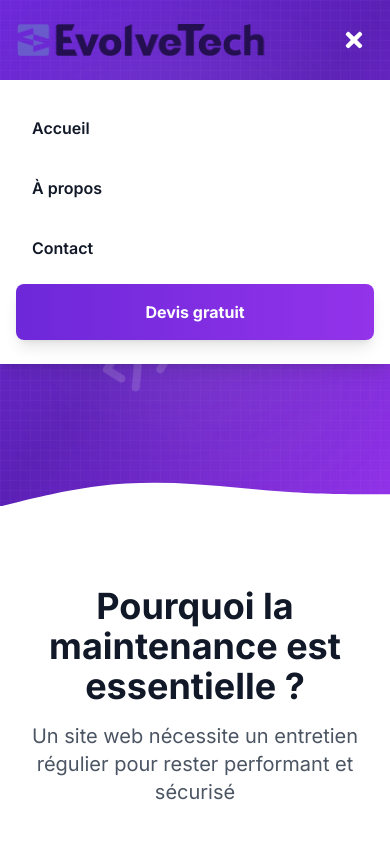
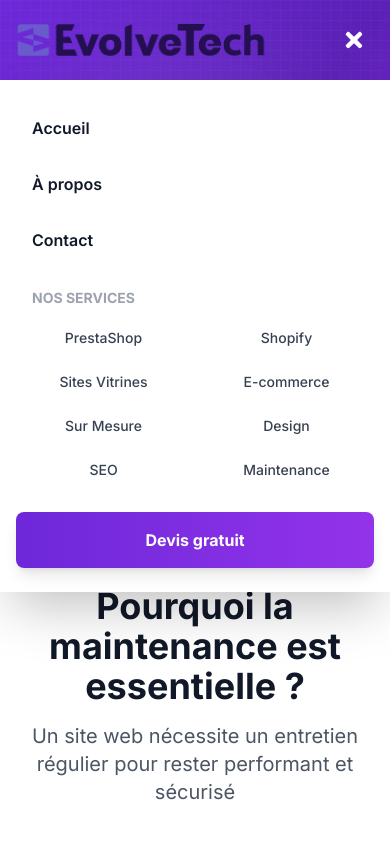
Before and after one commit to RomainKersuzan/refonteevolve, a Next.js app: page /maintenance in a window 390 px wide. Both pictures are taken after a click on the button "Toggle menu". Shown: the top 844 px of the page. Built offline with nearby package versions, Linux system fonts and the light colour scheme.

Commit message:
Mobile: Menu amÃ©liorÃ© avec services, grilles 2 colonnes, animations optimisÃ©es

```diff
--- a/src/app/page.tsx
+++ b/src/app/page.tsx
@@ -355,21 +355,21 @@ export default function Home() {
       </section>
 
       {/* Expertises Section */}
-      <section className="py-20 bg-white">
+      <section className="py-12 sm:py-20 bg-white">
         <div className="container mx-auto px-4 sm:px-6 lg:px-8">
           <motion.div
             initial={{ opacity: 0, y: 20 }}
             whileInView={{ opacity: 1, y: 0 }}
-            viewport={{ once: true }}
+            viewport={{ once: true, margin: "-100px" }}
             transition={{ duration: 0.6 }}
-            className="text-center mb-16"
+            className="text-center mb-12 sm:mb-16"
           >
-            <h2 className="text-4xl md:text-5xl font-bold mb-4 text-gray-900">Nos Expertises</h2>
-            <p className="text-xl text-gray-600 max-w-2xl mx-auto">
+            <h2 className="text-3xl sm:text-4xl md:text-5xl font-bold mb-4 text-gray-900">Nos Expertises</h2>
+            <p className="text-lg sm:text-xl text-gray-600 max-w-2xl mx-auto px-4">
               Des solutions web complètes pour tous vos besoins digitaux
             </p>
           </motion.div>
-          <div className="grid grid-cols-1 md:grid-cols-2 lg:grid-cols-3 gap-8">
+          <div className="grid grid-cols-1 sm:grid-cols-2 lg:grid-cols-3 gap-6 sm:gap-8">
             {expertises.map((expertise, index) => (
               <ExpertiseCard key={index} {...expertise} index={index} />
             ))}
@@ -417,21 +417,21 @@ export default function Home() {
       </section> */}
 
       {/* Team Section */}
-      <section className="py-20 bg-white">
+      <section className="py-12 sm:py-20 bg-white">
         <div className="container mx-auto px-4 sm:px-6 lg:px-8">
           <motion.div
             initial={{ opacity: 0, y: 20 }}
             whileInView={{ opacity: 1, y: 0 }}
-            viewport={{ once: true }}
+            viewport={{ once: true, margin: "-100px" }}
             transition={{ duration: 0.6 }}
-            className="text-center mb-16"
+            className="text-center mb-12 sm:mb-16"
           >
-            <h2 className="text-4xl md:text-5xl font-bold mb-4 text-gray-900">Notre Équipe</h2>
-            <p className="text-xl text-gray-600 max-w-2xl mx-auto">
+            <h2 className="text-3xl sm:text-4xl md:text-5xl font-bold mb-4 text-gray-900">Notre Équipe</h2>
+            <p className="text-lg sm:text-xl text-gray-600 max-w-2xl mx-auto px-4">
               Des experts passionnés au service de vos projets
             </p>
           </motion.div>
-          <div className="grid grid-cols-1 md:grid-cols-2 lg:grid-cols-4 gap-8">
+          <div className="grid grid-cols-2 md:grid-cols-2 lg:grid-cols-4 gap-4 sm:gap-8">
             {team.map((member, index) => (
               <TeamMember key={index} {...member} index={index} />
             ))}
--- a/src/components/ExpertiseCard.tsx
+++ b/src/components/ExpertiseCard.tsx
@@ -20,8 +20,8 @@ const ExpertiseCard = ({ icon: Icon, title, description, link, index, image, ico
     <motion.div
       initial={{ opacity: 0, y: 20 }}
       whileInView={{ opacity: 1, y: 0 }}
-      viewport={{ once: true }}
-      transition={{ duration: 0.5, delay: index * 0.1 }}
+      viewport={{ once: true, margin: "-50px" }}
+      transition={{ duration: 0.5, delay: Math.min(index * 0.1, 0.3) }}
     >
       <Link href={link}>
         <div className="bg-white rounded-xl shadow-lg overflow-hidden hover:shadow-2xl transition-all duration-300 transform hover:-translate-y-2 h-full border border-gray-100 group">
--- a/src/components/Header.tsx
+++ b/src/components/Header.tsx
@@ -134,25 +134,57 @@ const Header = () => {
       <AnimatePresence>
         {isOpen && (
           <motion.div
-            initial={{ opacity: 0, height: 0 }}
-            animate={{ opacity: 1, height: 'auto' }}
-            exit={{ opacity: 0, height: 0 }}
-            className="md:hidden bg-white backdrop-blur-md shadow-lg"
+            initial={{ opacity: 0, y: -20 }}
+            animate={{ opacity: 1, y: 0 }}
+            exit={{ opacity: 0, y: -20 }}
+            transition={{ duration: 0.3 }}
+            className="md:hidden fixed inset-x-0 top-20 bg-white shadow-2xl z-[9998] max-h-[calc(100vh-5rem)] overflow-y-auto"
           >
-            <nav className="container mx-auto px-4 py-6 flex flex-col space-y-3">
+            <nav className="px-4 py-6">
+              {/* Menu principal */}
+              <div className="space-y-2 mb-6">
                 {menuItems.map((item) => (
                   <Link
                     key={item.href}
                     href={item.href}
-                  className="text-gray-900 hover:text-primary-600 font-semibold transition-colors py-3 px-4 rounded-lg hover:bg-gray-50"
+                    className="block text-gray-900 hover:text-primary-600 font-semibold py-3 px-4 rounded-lg hover:bg-gray-50 transition-colors"
                     onClick={() => setIsOpen(false)}
                   >
                     {item.label}
                   </Link>
                 ))}
+              </div>
+
+              {/* Services */}
+              <div className="mb-6">
+                <h3 className="text-sm font-bold text-gray-400 uppercase mb-3 px-4">Nos Services</h3>
+                <div className="grid grid-cols-2 gap-2">
+                  {[
+                    { name: 'PrestaShop', link: '/expertises/prestashop' },
+                    { name: 'Shopify', link: '/expertises/shopify' },
+                    { name: 'Sites Vitrines', link: '/expertises/sites-vitrines' },
+                    { name: 'E-commerce', link: '/expertises/e-commerce' },
+                    { name: 'Sur Mesure', link: '/expertises/solutions-sur-mesure' },
+                    { name: 'Design', link: '/expertises/design-graphique' },
+                    { name: 'SEO', link: '/expertises/seo' },
+                    { name: 'Maintenance', link: '/maintenance' },
+                  ].map((service, i) => (
+                    <Link
+                      key={i}
+                      href={service.link}
+                      className="text-sm text-gray-700 hover:text-primary-600 font-medium py-2 px-3 rounded-lg hover:bg-gray-50 transition-colors text-center"
+                      onClick={() => setIsOpen(false)}
+                    >
+                      {service.name}
+                    </Link>
+                  ))}
+                </div>
+              </div>
+
+              {/* CTA */}
               <Link
                 href="/contact"
-                className="px-6 py-4 bg-gradient-to-r from-primary-600 to-secondary-600 text-white rounded-lg font-bold hover:from-primary-700 hover:to-secondary-700 transition-all text-center shadow-lg"
+                className="block px-6 py-4 bg-gradient-to-r from-primary-600 to-secondary-600 text-white rounded-lg font-bold text-center shadow-lg"
                 onClick={() => setIsOpen(false)}
               >
                 Devis gratuit
--- a/src/components/TeamMember.tsx
+++ b/src/components/TeamMember.tsx
@@ -19,8 +19,8 @@ const TeamMember = ({ name, role, image, linkedin, index }: TeamMemberProps) =>
     <motion.div
       initial={{ opacity: 0, y: 20 }}
       whileInView={{ opacity: 1, y: 0 }}
-      viewport={{ once: true }}
-      transition={{ duration: 0.5, delay: index * 0.1 }}
+      viewport={{ once: true, margin: "-50px" }}
+      transition={{ duration: 0.5, delay: Math.min(index * 0.1, 0.3) }}
       className="text-center group"
     >
       <div className="relative mb-6 overflow-hidden rounded-xl aspect-square">
--- a/src/components/TestimonialCard.tsx
+++ b/src/components/TestimonialCard.tsx
@@ -17,9 +17,9 @@ const TestimonialCard = ({ text, author, company, date, index, rating = 5 }: Tes
     <motion.div
       initial={{ opacity: 0, y: 20 }}
       whileInView={{ opacity: 1, y: 0 }}
-      viewport={{ once: true }}
-      transition={{ duration: 0.5, delay: index * 0.1 }}
-      className="bg-white rounded-xl shadow-lg p-8 hover:shadow-xl transition-all"
+      viewport={{ once: true, margin: "-50px" }}
+      transition={{ duration: 0.5, delay: Math.min(index * 0.1, 0.2) }}
+      className="bg-white rounded-xl shadow-lg p-6 sm:p-8 hover:shadow-xl transition-all"
     >
       <div className="flex items-center justify-between mb-4">
         <FaQuoteLeft className="text-primary-400 text-3xl" />
--- a/src/components/TrustSection.tsx
+++ b/src/components/TrustSection.tsx
@@ -46,15 +46,15 @@ const TrustSection = () => {
           <p className="text-gray-600">Basé sur plus de 100 avis clients</p>
         </motion.div>
 
-        <div className="grid grid-cols-1 sm:grid-cols-2 lg:grid-cols-3 gap-6 max-w-6xl mx-auto">
+        <div className="grid grid-cols-1 sm:grid-cols-2 lg:grid-cols-3 gap-4 sm:gap-6 max-w-6xl mx-auto">
           {testimonials.map((testimonial, index) => (
             <motion.div
               key={index}
               initial={{ opacity: 0, y: 20 }}
               whileInView={{ opacity: 1, y: 0 }}
-              viewport={{ once: true }}
-              transition={{ delay: index * 0.1 }}
-              className="bg-white rounded-xl shadow-lg p-6 hover:shadow-xl transition-all"
+              viewport={{ once: true, margin: "-50px" }}
+              transition={{ delay: Math.min(index * 0.1, 0.2) }}
+              className="bg-white rounded-xl shadow-lg p-4 sm:p-6 hover:shadow-xl transition-all"
             >
               <div className="flex items-center justify-between mb-3">
                 <FaQuoteLeft className="text-primary-400 text-2xl" />
```
Lines whose indentation alone changed are shown as unchanged.
